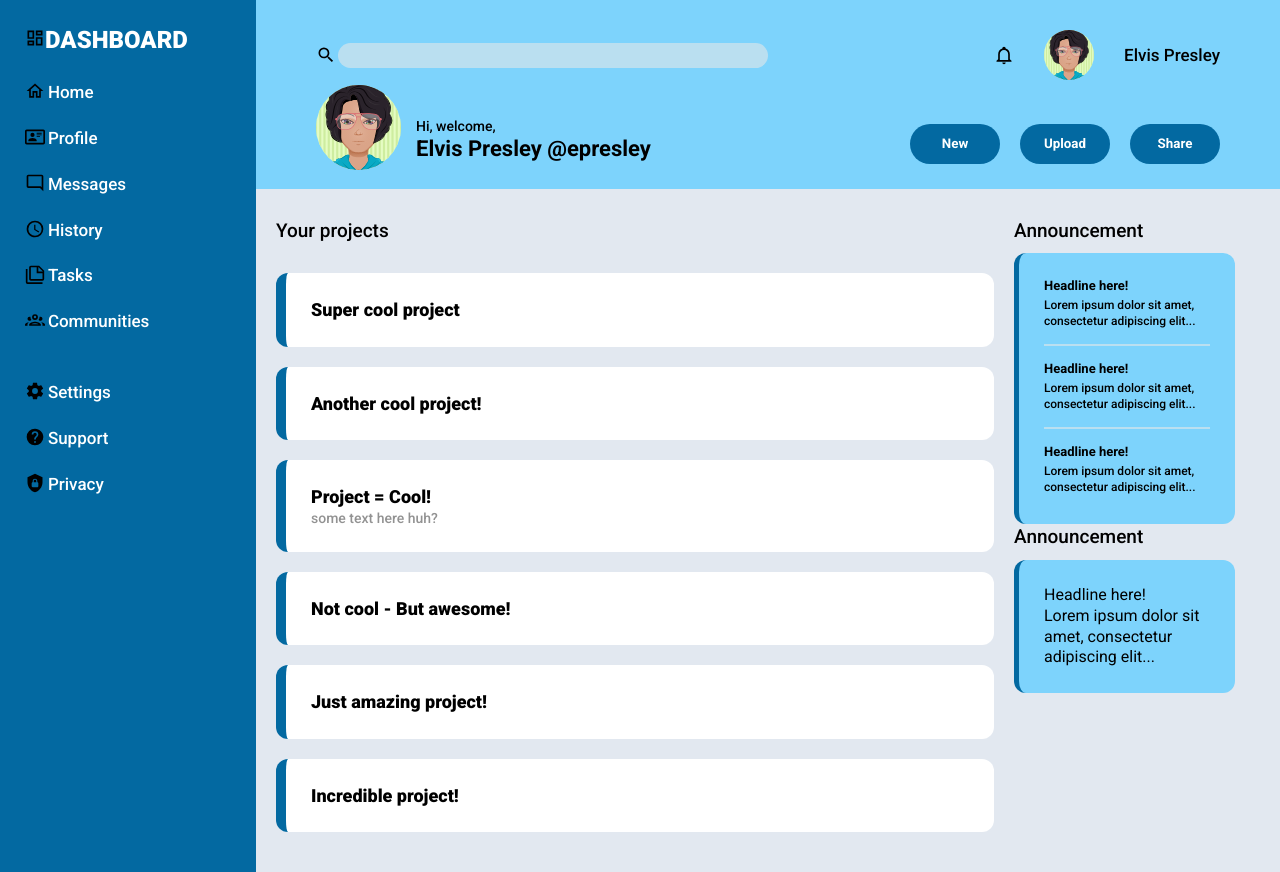
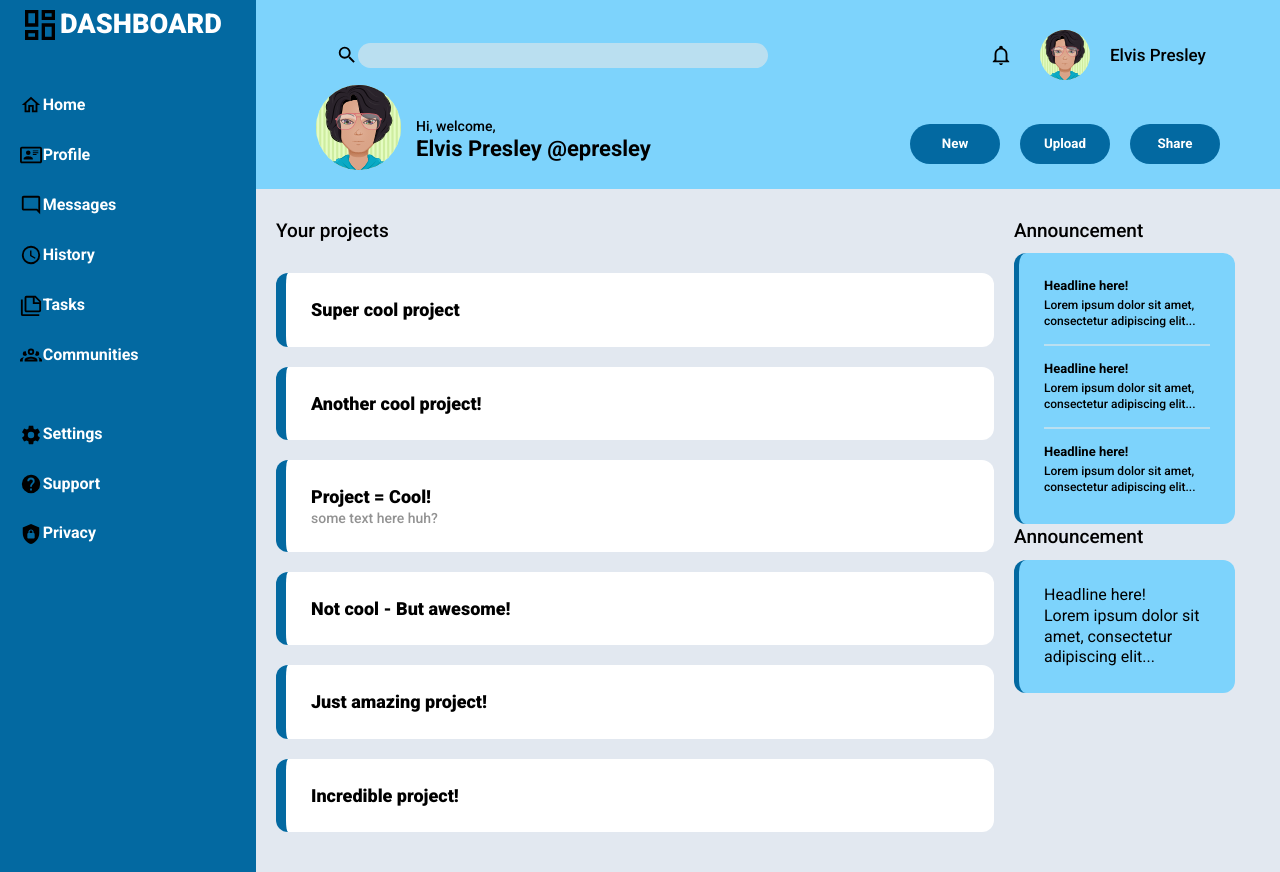
Before and after one commit to mypaxpax/Dashboard, a plain HTML site: page index.html in a window 1280 px wide. Drawn offline with Linux system fonts and the light colour scheme.

Commit message:
nav menu changed to grids

```diff
--- a/index.html
+++ b/index.html
@@ -34,66 +34,20 @@
         </header>
         <div class="side-bar">
             <div class="logo"><img class="logo-icon" src="./images/icons/logo.svg">DASHBOARD</div>
+            <ul class="nav">
+                <li><img class="icons" src="./images/icons/home.svg"><a href="" class="nav-links">home</a></li>
+                <li><img class="icons" src="./images/icons/profile.svg"><a href="" class="nav-links">profile</a></li>
+                <li><img class="icons" src="./images/icons/message.svg"><a href="" class="nav-links">messages</a></li>
+                <li><img class="icons" src="./images/icons/history.svg"><a href="" class="nav-links">history</a></li>
+                <li><img class="icons" src="./images/icons/tasks.svg"><a href="" class="nav-links">tasks</a></li>
+                <li><img class="icons" src="./images/icons/community.svg"><a href="" class="nav-links">communities</a></li>
+            </ul>
 
-            <nav class="nav">
-                <ul>
-                    <li><img class="icons" src="./images/icons/home.svg"></li>
-                </ul>
-                <ul>
-                    <li><a href="" class="nav-links">home</a></li>
-                </ul>
-                <ul>
-                    <li><img class="icons" src="./images/icons/profile.svg"></li>
-                </ul>
-                <ul>
-                    <li><a href="" class="nav-links">profile</a></li>
-                </ul>
-                <ul>
-                    <li><img class="icons" src="./images/icons/message.svg"></li>
-                </ul>
-                <ul>
-                    <li><a href="" class="nav-links">messages</a></li>
-                </ul>
-                <ul>
-                    <li><img class="icons" src="./images/icons/history.svg"></li>
-                </ul>
-                <ul>
-                    <li><a href="" class="nav-links">history</a></li>
-                </ul>
-                <ul>
-                    <li><img class="icons" src="./images/icons/tasks.svg"></li>
-                </ul>
-                <ul>
-                    <li><a href="" class="nav-links">tasks</a></li>
-                </ul>
-                <ul>
-                    <li><img class="icons" src="./images/icons/community.svg"></li>
-                </ul>
-                <ul>
-                    <li><a href="" class="nav-links">communities</a></li>
-                </ul>
-            </nav>
-
-            <div class="nav">
-                <ul>
-                    <li><img class="icons" src="./images/icons/cog.svg"></li>
-                </ul>
-                <ul>
-                    <li><a href="" class="nav-links">Settings</a></li>
-                </ul>
-                <ul>
-                    <li><img class="icons" src="./images/icons/support.svg"></li>
-                </ul>
-                <ul>
-                    <li><a href="" class="nav-links">Support</a></li>
-                </ul>
-                <ul>
-                    <li><img class="icons" src="./images/icons/privacy.svg"></li>
-                </ul>
-                <ul>
-                    <li><a href="" class="nav-links">Privacy</a></li>
-                </ul>
-            </div>
+            <ul class="nav">
+                <li><img class="icons" src="./images/icons/cog.svg"><a href="" class="nav-links">settings</a></li>
+                <li><img class="icons" src="./images/icons/support.svg"><a href="" class="nav-links">support</a></li>
+                <li><img class="icons" src="./images/icons/privacy.svg"><a href="" class="nav-links">privacy</a></li>
+            </ul>
         </div>
         <div class="content">
             <div class="card-container">
@@ -149,16 +103,62 @@
 
 </html>
 
-<!--         <div class="sideBox">
-            <p class="headline">Announcement</p>
-            <div class="announcement">
-                <p class="boxHeadline">Headline here!</p>
-                <p>Lorem ipsum dolor sit amet, consectetur adipiscing elit...</p>
-            </div>
-            <p class="headline">Trending</p>
-            <div class="trending">
-                <p class="boxHeadline">Headline here!</p>
-                <p>filler text filler text filler text filler text filler text </p>
-            </div>
+<!-- <nav class="nav">
+    <ul>
+        <li><img class="icons" src="./images/icons/home.svg"></li>
+    </ul>
+    <ul>
+        <li><a href="" class="nav-links">home</a></li>
+    </ul>
+    <ul>
+        <li><img class="icons" src="./images/icons/profile.svg"></li>
+    </ul>
+    <ul>
+        <li><a href="" class="nav-links">profile</a></li>
+    </ul>
+    <ul>
+        <li><img class="icons" src="./images/icons/message.svg"></li>
+    </ul>
+    <ul>
+        <li><a href="" class="nav-links">messages</a></li>
+    </ul>
+    <ul>
+        <li><img class="icons" src="./images/icons/history.svg"></li>
+    </ul>
+    <ul>
+        <li><a href="" class="nav-links">history</a></li>
+    </ul>
+    <ul>
+        <li><img class="icons" src="./images/icons/tasks.svg"></li>
+    </ul>
+    <ul>
+        <li><a href="" class="nav-links">tasks</a></li>
+    </ul>
+    <ul>
+        <li><img class="icons" src="./images/icons/community.svg"></li>
+    </ul>
+    <ul>
+        <li><a href="" class="nav-links">communities</a></li>
+    </ul>
+</nav>
 
-        </div> -->
+<div class="nav">
+    <ul>
+        <li><img class="icons" src="./images/icons/cog.svg"></li>
+    </ul>
+    <ul>
+        <li><a href="" class="nav-links">Settings</a></li>
+    </ul>
+    <ul>
+        <li><img class="icons" src="./images/icons/support.svg"></li>
+    </ul>
+    <ul>
+        <li><a href="" class="nav-links">Support</a></li>
+    </ul>
+    <ul>
+        <li><img class="icons" src="./images/icons/privacy.svg"></li>
+    </ul>
+    <ul>
+        <li><a href="" class="nav-links">Privacy</a></li>
+    </ul>
+</div> -->
--- a/styles/style.css
+++ b/styles/style.css
@@ -31,39 +31,44 @@ body {
 
 .side-bar {
     display: grid;
-    grid-template-rows: auto auto auto 1fr;
+    grid-template-rows: 50px 300px 17%;
     grid-row: 1 / 3;
-    gap: 25px;
+    gap: 30px;
     background-color: #0369a1;
-    padding: 25px 25px;
 
 }
 
 .nav {
+    color: white;
     display: grid;
-    grid-template-columns: 1fr 8fr;
 }
 
-.nav ul li {
-    padding-bottom: 20px;
-    list-style-type: none;
+.nav li{
+    display: grid;
+    align-items: center;
+    grid-template-columns: 1fr 5fr;
+    font-weight: 700;
+    text-transform: capitalize;
+}
 
+.nav > li:hover{
+    background-color: rgba(87, 156, 236, 0.555);
 }
 
 a.nav-links:link,
 a.nav-links:visited {
     color: white;
     text-decoration: none;
-    text-transform: capitalize;
-    font-size: 17px;
-    font-weight: 500;
-
 }
 
 .logo {
+    display: grid;
+    padding-left: 20px;
+    grid-template-columns: 1fr 7fr;
+    align-items: center;
     color: white;
     font-weight: 900;
-    font-size: 1.5em;
+    font-size: 1.7em;
 }
 
 .content {
@@ -167,7 +172,7 @@ hr {
 
 .profile-small{
     display: grid;
-    grid-template-columns: 50px 80px 1fr;
+    grid-template-columns: 70px 70px 110px;
     align-items: center;
     justify-self: end;
 }
@@ -221,11 +226,12 @@ hr {
 
 }
 .icons{
-    width: 20px;
+    width: 22px;
+    padding-left: 20px;
 }
 
 .logo-icon {
-    width: 20px;
+    width: 40px;
 }
 
 .header-form{
```
